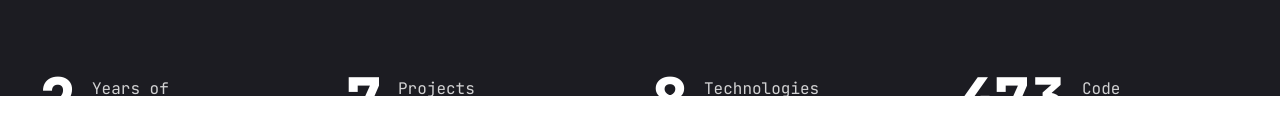
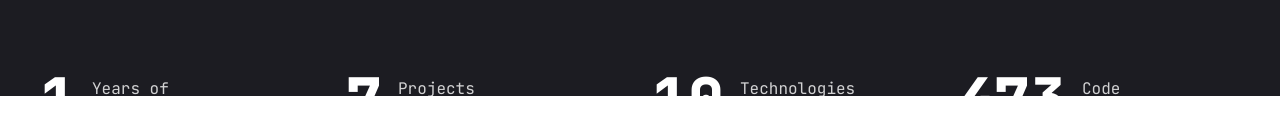
Before and after one commit to Ragnerd/portfolio, a Next.js app in the folder my-app/: page / in a window 1280 px wide. Shown: the part 704-838 px from the top of the page. Built offline with nearby package versions, Linux system fonts and the light colour scheme.

Commit message:
stats updated

```diff
--- a/my-app/components/Stats.jsx
+++ b/my-app/components/Stats.jsx
@@ -3,7 +3,7 @@ import CountUp from "react-countup";
 
 const stats = [
   {
-    num: "02",
+    num: 1,
     text: "Years of experience",
   },
   {
@@ -11,7 +11,7 @@ const stats = [
     text: "Projects completed",
   },
   {
-    num: 8,
+    num: 10,
     text: "Technologies mastered",
   },
   {
```
